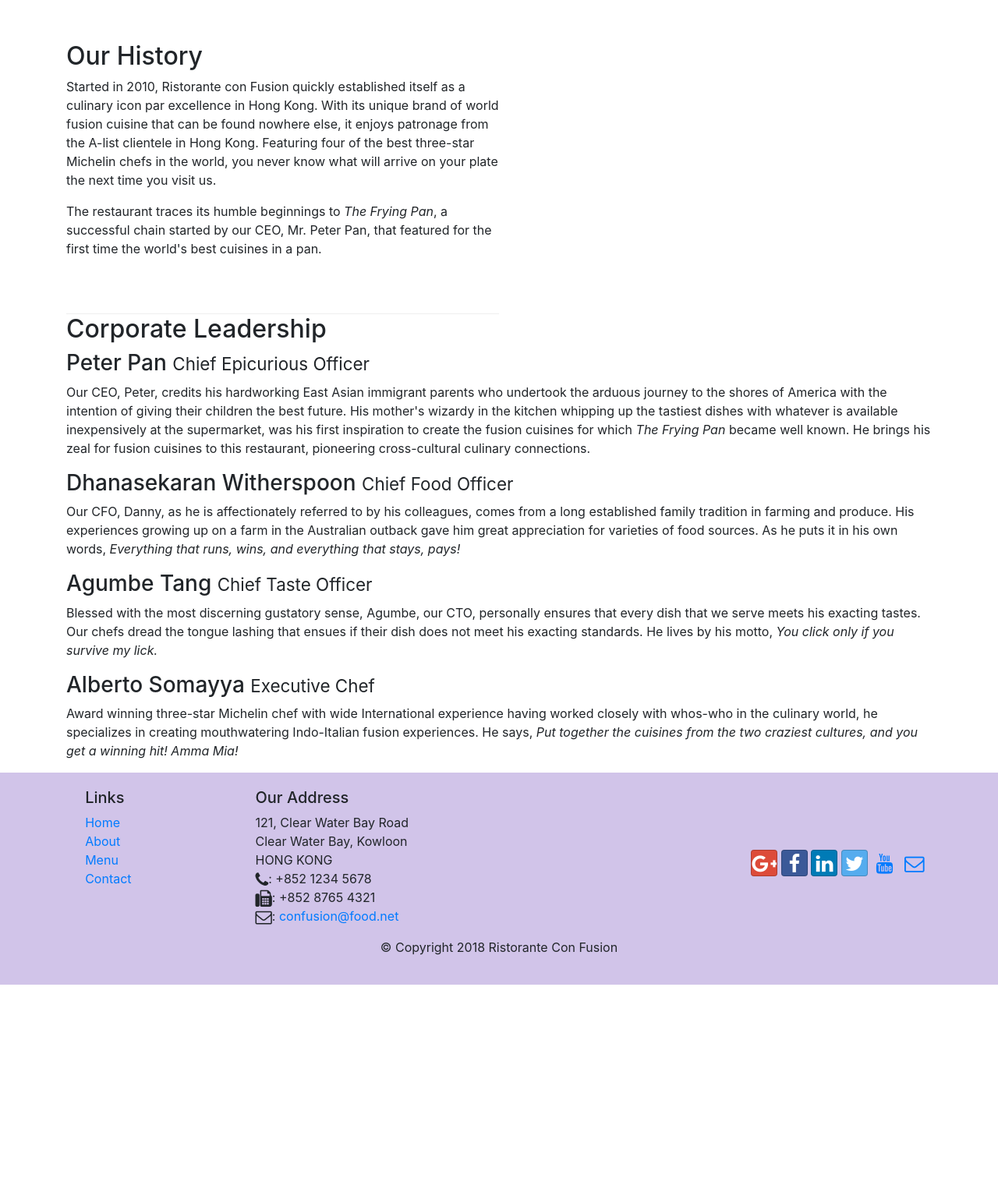
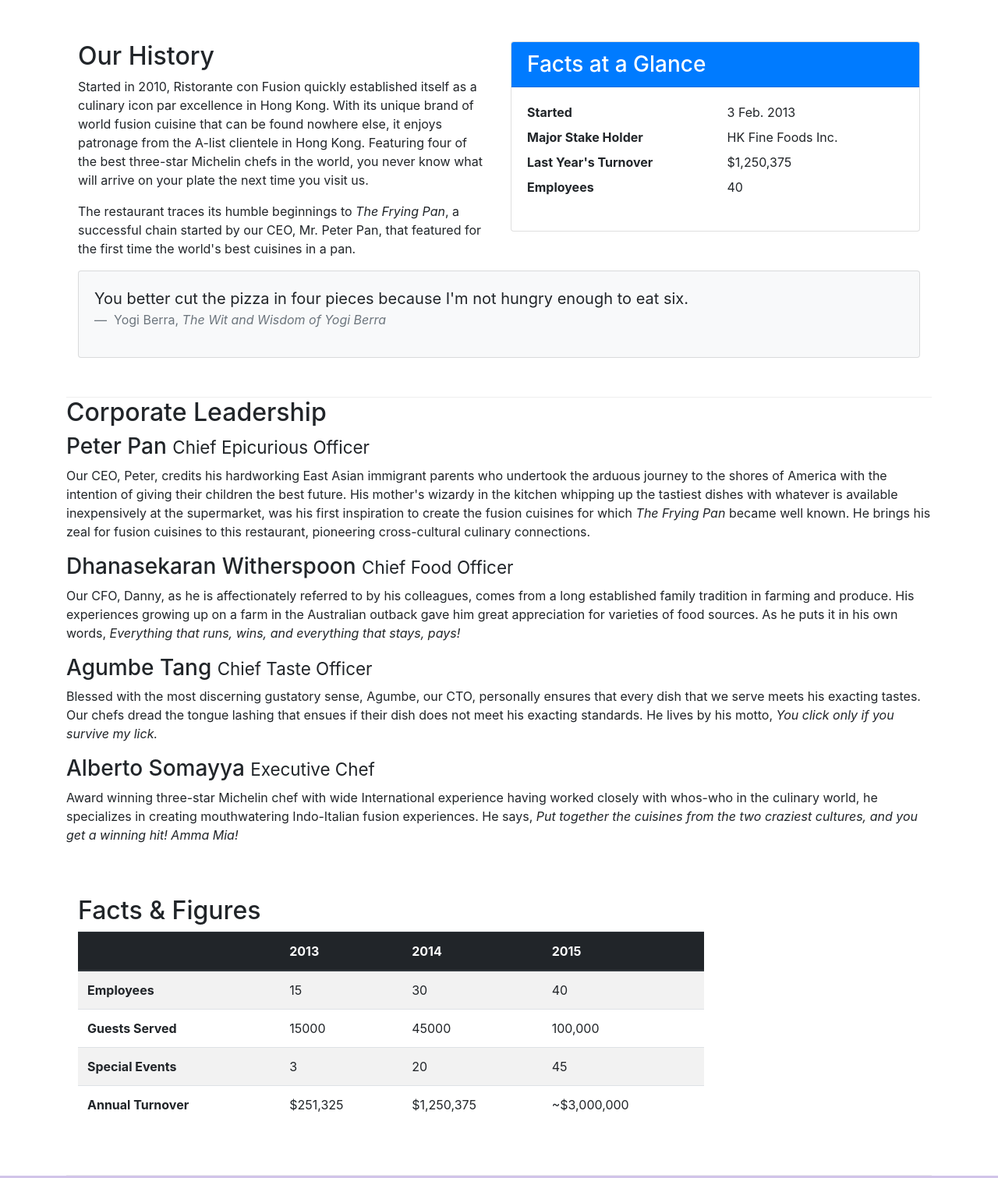
Before and after one commit to RajuKirito/Bootstrap, a website: page aboutus.html in a window 1280 px wide. Shown: the part 450-1961 px from the top of the page at 78% size. Before the commit the page ends 1713 px from the top, so only its background shows below. Drawn offline with nearby package versions, Linux system fonts and the light colour scheme.

Commit message:
tables and cards

```diff
--- a/aboutus.html
+++ b/aboutus.html
@@ -62,12 +62,37 @@
         </div>
 
         <div class = 'container'>
-            <div class = 'col-sm-6 row-content'>
+           <div class = 'row row-content'>
+            <div class = 'col-sm '>
                 <h2>Our History</h2>
                 <p>Started in 2010, Ristorante con Fusion quickly established itself as a culinary icon par excellence in Hong Kong. With its unique brand of world fusion cuisine that can be found nowhere else, it enjoys patronage from the A-list clientele in Hong Kong.  Featuring four of the best three-star Michelin chefs in the world, you never know what will arrive on your plate the next time you visit us.</p>
                 <p>The restaurant traces its humble beginnings to <em>The Frying Pan</em>, a successful chain started by our CEO, Mr. Peter Pan, that featured for the first time the world's best cuisines in a pan.</p>
             </div>
-            <div>
+            <div class = 'col-sm-6'>
+                <div class = 'card'>
+                    <h3 class = 'card-header bg-primary text-white'>Facts at a Glance</h3>
+                    <div class = 'card-body'>
+                        <dl class = 'row'>
+                            <dt class = 'col-6'>Started</dt>
+                            <dd class = 'col-6'>3 Feb. 2013</dd>
+                            <dt class="col-6">Major Stake Holder</dt>
+                            <dd class="col-6">HK Fine Foods Inc.</dd>
+                            <dt class="col-6">Last Year's Turnover</dt>
+                            <dd class="col-6">$1,250,375</dd>
+                            <dt class="col-6">Employees</dt>
+                            <dd class="col-6">40</dd>
+                        </dl>
+                    </div>
+                </div>
+            </div>
+            <div class ='col-12'>
+                <div class = 'card card-body bg-light'>
+                    <blockquote class = 'blockquote'>
+                        <p class = 'mb-0'>You better cut the pizza in four pieces because I'm not hungry enough to eat six.</p>
+                        <footer class = 'blockquote-footer'> Yogi Berra, <cite title = 'Source Title'>The Wit and Wisdom of Yogi Berra</cite></footer>
+                    </blockquote>
+                </div>
+            </div>
             </div>
         </div>
 
@@ -83,6 +108,50 @@
                 <p class="d-none d-sm-block">Blessed with the most discerning gustatory sense, Agumbe, our CTO, personally ensures that every dish that we serve meets his exacting tastes. Our chefs dread the tongue lashing that ensues if their dish does not meet his exacting standards. He lives by his motto, <em>You click only if you survive my lick.</em></p>
                 <h3>Alberto Somayya <small>Executive Chef</small></h3>
                 <p class="d-none d-sm-block">Award winning three-star Michelin chef with wide International experience having worked closely with whos-who in the culinary world, he specializes in creating mouthwatering Indo-Italian fusion experiences. He says, <em>Put together the cuisines from the two craziest cultures, and you get a winning hit! Amma Mia!</em></p>
+            </div>
+            <div class = 'row row-content'>
+                <div class = 'col-12 col-sm-9'>
+                    <h2>Facts &amp; Figures</h2>
+                    <div class="table-responsive">
+                        <table class="table table-striped">
+                            <thead class="thead-dark">
+                                <tr>
+                                    <th>&nbsp;</th>
+                                    <th>2013</th>
+                                    <th>2014</th>
+                                    <th>2015</th>
+                                </tr>
+                            </thead>
+                            <tbody>
+                                <tr>
+                                    <th>Employees</th>
+                                    <td>15</td>
+                                    <td>30</td>
+                                    <td>40</td>
+                                </tr>
+                                <tr>
+                                    <th>Guests Served</th>
+                                    <td>15000</td>
+                                    <td>45000</td>
+                                    <td>100,000</td>
+                                </tr>
+                                <tr>
+                                    <th>Special Events</th>
+                                    <td>3</td>
+                                    <td>20</td>
+                                    <td>45</td>
+                                </tr>
+                                <tr>
+                                    <th>Annual Turnover</th>
+                                    <td>$251,325</td>
+                                    <td>$1,250,375</td>
+                                    <td>~$3,000,000</td>
+                                </tr>
+                            </tbody>
+                        </table>
+                    </div>
+                </div>
+                <div class = 'col-12 col-sm-3'></div>
             </div>
        </div>
 
```
